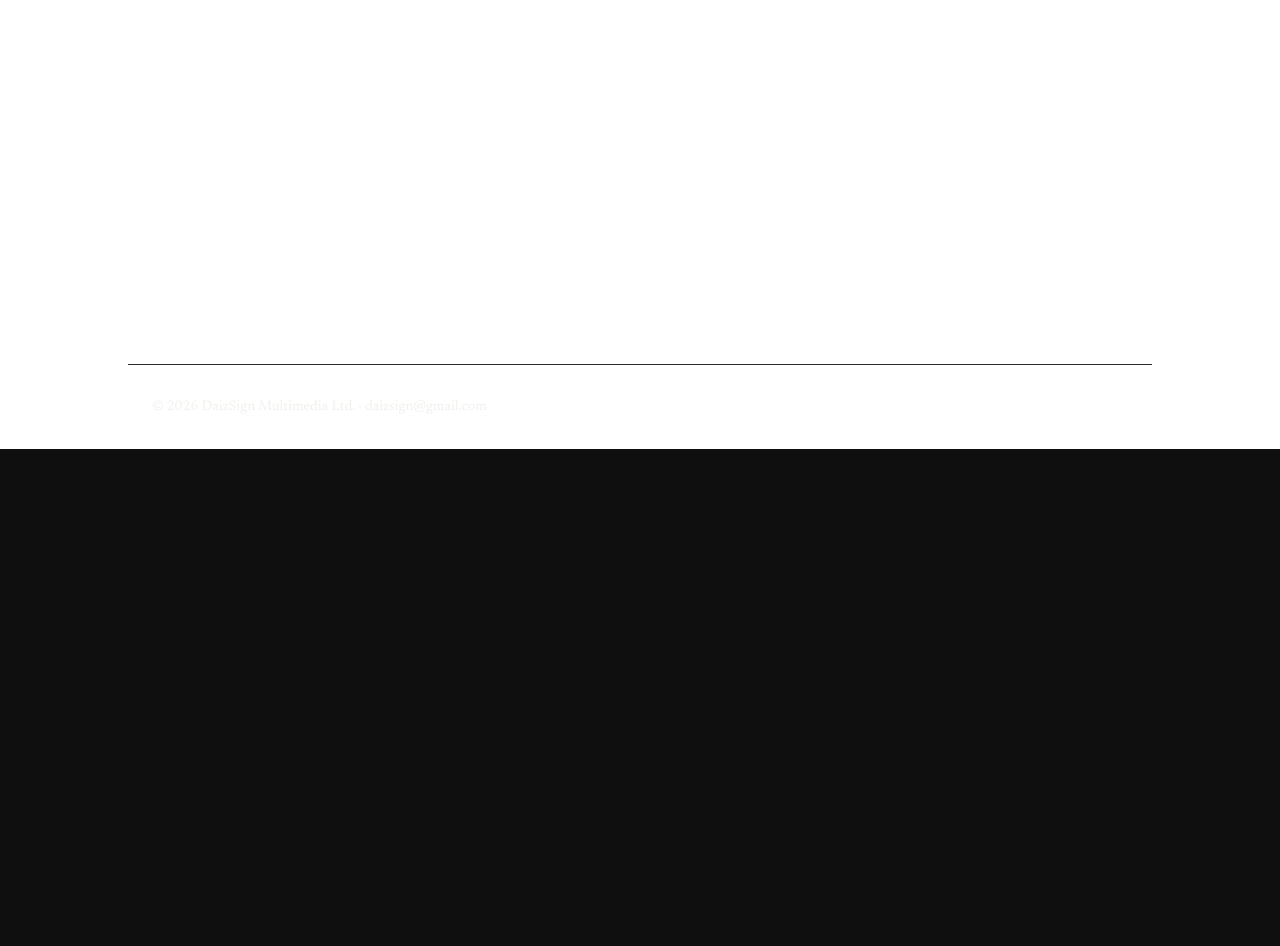
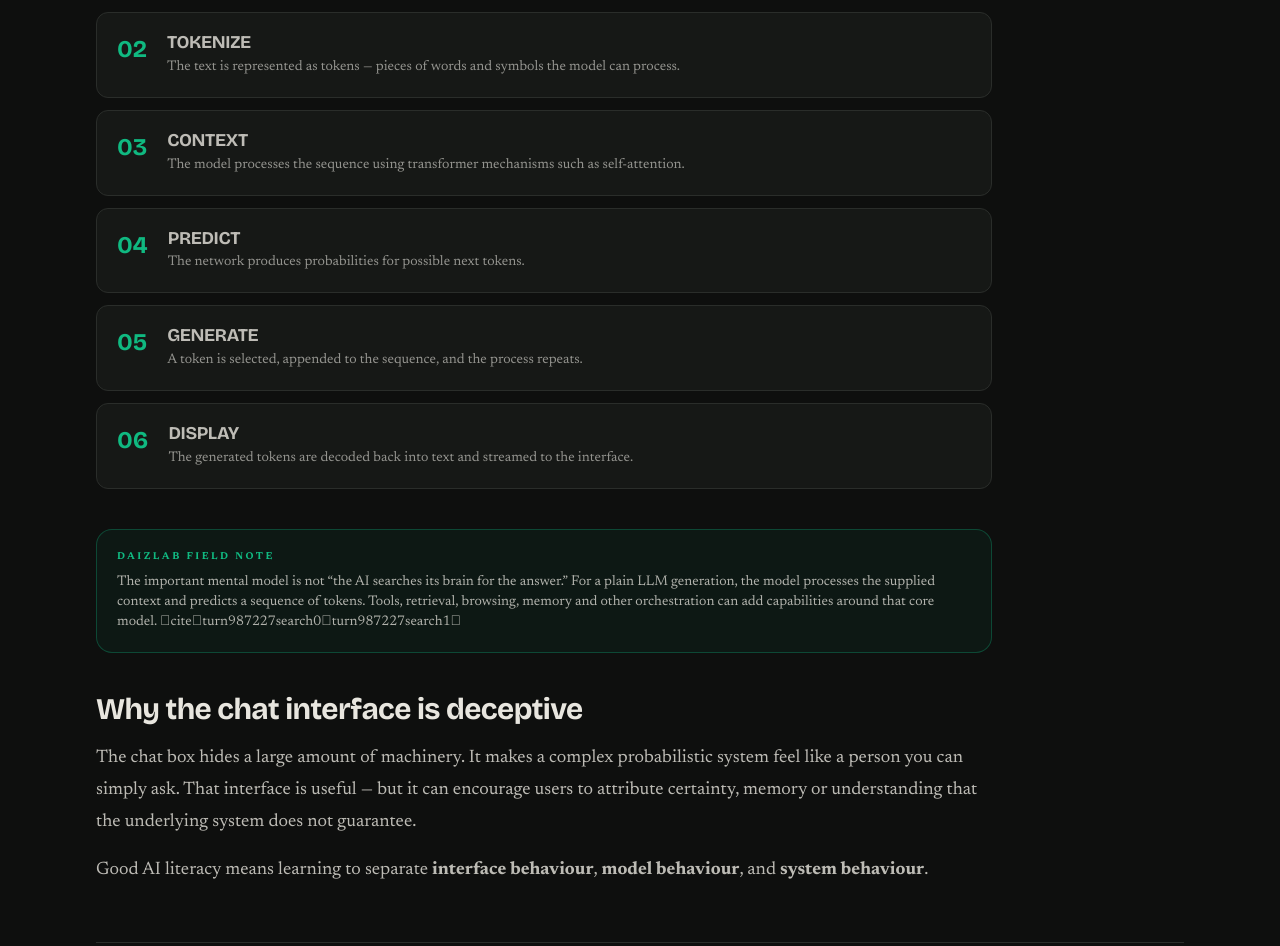
Before and after one commit to Damiedaiz/daizlabratz, a Next.js app: page /learn/ai/how-chat-works in a window 1280 px wide. Before the commit this address had no page. Shown: the part 600-1546 px from the top of the page. Before the commit the page ends 1049 px from the top, so only its background shows below. Built offline with nearby package versions, Linux system fonts and the light colour scheme.

Commit message:
feat: add DaizLab AI Academy how-chat-works

```diff
--- /dev/null
+++ b/app/learn/ai/how-chat-works/page.tsx
@@ -0,0 +1,33 @@
+import { LessonFrame, MissionNote } from "@/components/AiAcademy";
+
+export const metadata = { title: "Inside the Chat Box | DaizLabRatZ" };
+
+export default function HowChatWorks() {
+  return (
+    <LessonFrame number="02" eyebrow="UNDER THE HOOD" title="Inside the Chat Box" dek="You type a sentence. It feels like a conversation. Underneath, a pipeline is turning context into tokens, tokens into probability distributions, and those probabilities into a response.">
+      <section>
+        <h2 className="text-3xl font-bold text-ink">The trip from Send to Answer</h2>
+        <div className="mt-6 space-y-3">
+          {[
+            ["01", "INPUT", "Your message is combined with relevant conversation context and system instructions."],
+            ["02", "TOKENIZE", "The text is represented as tokens — pieces of words and symbols the model can process."],
+            ["03", "CONTEXT", "The model processes the sequence using transformer mechanisms such as self-attention."],
+            ["04", "PREDICT", "The network produces probabilities for possible next tokens."],
+            ["05", "GENERATE", "A token is selected, appended to the sequence, and the process repeats."],
+            ["06", "DISPLAY", "The generated tokens are decoded back into text and streamed to the interface."],
+          ].map(([n,t,d]) => <div key={n} className="flex gap-5 rounded-xl border border-line bg-panel p-5"><div className="font-display text-2xl font-bold text-emerald">{n}</div><div><h3 className="font-bold">{t}</h3><p className="mt-1 text-sm text-ink/60">{d}</p></div></div>)}
+        </div>
+      </section>
+
+      <MissionNote>
+        The important mental model is not “the AI searches its brain for the answer.” For a plain LLM generation, the model processes the supplied context and predicts a sequence of tokens. Tools, retrieval, browsing, memory and other orchestration can add capabilities around that core model. citeturn987227search0turn987227search1
+      </MissionNote>
+
+      <section>
+        <h2 className="text-3xl font-bold text-ink">Why the chat interface is deceptive</h2>
+        <p className="mt-4">The chat box hides a large amount of machinery. It makes a complex probabilistic system feel like a person you can simply ask. That interface is useful — but it can encourage users to attribute certainty, memory or understanding that the underlying system does not guarantee.</p>
+        <p className="mt-4">Good AI literacy means learning to separate <strong>interface behaviour</strong>, <strong>model behaviour</strong>, and <strong>system behaviour</strong>.</p>
+      </section>
+    </LessonFrame>
+  );
+}
```
